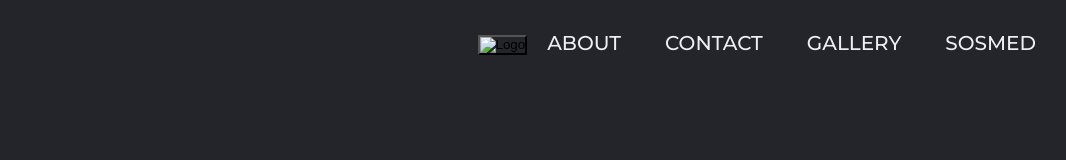
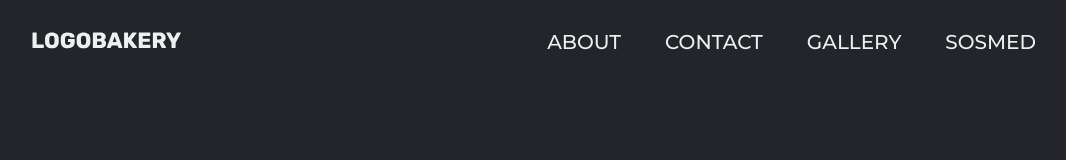
Before and after one commit to kyungrie/Projek_portofolio, a plain HTML site: page Projek_Portofolio/index.html in a window 1280 px wide. Shown: the whole page, without its empty margins (96-1162 px from the left). Drawn offline with Linux system fonts and the light colour scheme.

Commit message:
Add files via upload

```diff
--- a/Projek_Portofolio/Style.css
+++ b/Projek_Portofolio/Style.css
@@ -19,6 +19,9 @@ header{
     align-items: center;
     padding: 30px 10%;
 }
+button{
+    border: none;
+}
 .logo{
     cursor: pointer;
     margin-right: auto;
--- a/Projek_Portofolio/about/Style.css
+++ b/Projek_Portofolio/about/Style.css
@@ -19,6 +19,9 @@ header{
     align-items: center;
     padding: 30px 10%;
 }
+button{
+    border: none;
+}
 .logo{
     cursor: pointer;
     margin-right: auto;
--- a/Projek_Portofolio/contact/Style.css
+++ b/Projek_Portofolio/contact/Style.css
@@ -19,6 +19,9 @@ header{
     align-items: center;
     padding: 30px 10%;
 }
+button{
+    border: none;
+}
 .logo{
     cursor: pointer;
     margin-right: auto;
--- a/Projek_Portofolio/gallery/Style.css
+++ b/Projek_Portofolio/gallery/Style.css
@@ -19,6 +19,9 @@ header{
     align-items: center;
     padding: 30px 10%;
 }
+button{
+    border: none;
+}
 .logo{
     cursor: pointer;
     margin-right: auto;
--- a/Projek_Portofolio/index.html
+++ b/Projek_Portofolio/index.html
@@ -8,7 +8,7 @@
 </head>
 <body>
     <header>
-        <a href="/"><button><img class="logo" src="logo.svg" alt="Logo"></button></a>
+        <a class="logo" href="/"><button><img class="logo" src="images/logo.svg" alt="Logo"></button></a>
         <nav>
             <ul class="navLinks">
                 <li><a href="/about">ABOUT</a></li>
--- a/Projek_Portofolio/sosmed/Style.css
+++ b/Projek_Portofolio/sosmed/Style.css
@@ -19,6 +19,9 @@ header{
     align-items: center;
     padding: 30px 10%;
 }
+button{
+    border: none;
+}
 .logo{
     cursor: pointer;
     margin-right: auto;
```
Also changed, not shown: Projek_Portofolio/about/index.html (+1 -1 lines), Projek_Portofolio/contact/index.html (+1 -1 lines), Projek_Portofolio/gallery/index.html (+1 -1 lines), Projek_Portofolio/sosmed/index.html (+1 -1 lines).
